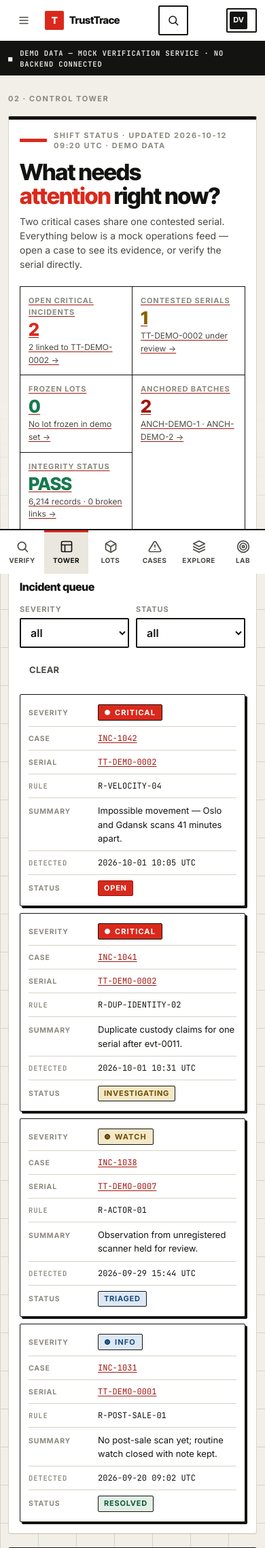
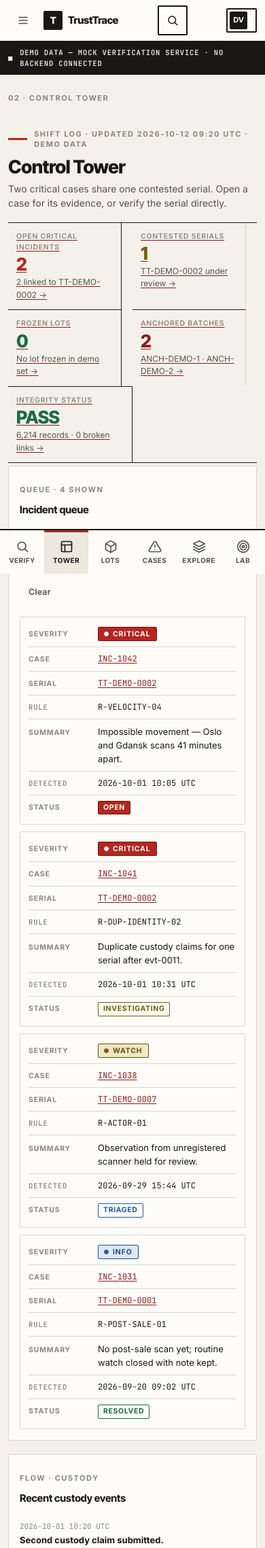
Before and after one commit to Ritesh1827/aletheia, a FastAPI app: page /overview in a window 390 px wide. Shown: the top 2277 px of the page at 68% size. Run offline with FastAPI, Linux system fonts and the light colour scheme; some libraries are stand-ins or nearby versions.

Commit message:
TrustTrace: Editorial Industrial refinement + Access Control foundation
Visual refinement (Editorial Industrial + Forensic Evidence Archive):
- Warmer ivory/paper tokens, ink surfaces, restrained vermilion accent.
- Flat shell: blueprint grid removed, 1px rules, ink brand mark.
- Components: quiet buttons, compact badges, archive decision cards,
  ruled check ledger, open findings, thin timelines, archive heroes,
  open tables and metric ledgers, forensic scenario/blast cards,
  scanner modal with aligned close control.
- Page heroes rewritten as archive entries; mobile layer aligned.

Access Control foundation (demo session, mock-first):
- Role/permission models: verifier, operator, investigator, admin.
- Demo session service with allow/deny audit trail.

Co-authored-by: CommandCodeBot <noreply@commandcode.ai>

```diff
--- a/static/css/base.css
+++ b/static/css/base.css
@@ -5,24 +5,12 @@
 body {
   margin: 0;
   background: var(--canvas);
-  background-image:
-    linear-gradient(var(--line) 1px, transparent 1px),
-    linear-gradient(90deg, var(--line) 1px, transparent 1px);
-  background-size: 56px 56px;
   color: var(--text-primary);
   font-family: var(--font-sans);
   font-size: 14px;
   line-height: 1.55;
   -webkit-font-smoothing: antialiased;
   text-rendering: optimizeLegibility;
-}
-body::before {
-  content: "";
-  position: fixed;
-  inset: 0;
-  background: linear-gradient(var(--canvas) 70%, transparent);
-  pointer-events: none;
-  z-index: 0;
 }
 .shell, .toast-slot { position: relative; z-index: 1; }
 
@@ -56,7 +44,7 @@
 
 .sidebar {
   background: var(--surface-1);
-  border-right: 2px solid var(--line-strong);
+  border-right: 1px solid var(--line-strong);
   display: flex;
   flex-direction: column;
   position: sticky;
@@ -68,27 +56,27 @@
 .brand {
   display: flex;
   align-items: center;
-  gap: 12px;
-  padding: 15px 16px;
-  border-bottom: 2px solid var(--line-strong);
+  gap: 11px;
+  padding: 15px 16px 14px;
+  border-bottom: 1px solid var(--line-strong);
 }
 .brand-mark {
-  width: 34px;
-  height: 34px;
+  width: 30px;
+  height: 30px;
   border-radius: 2px;
   display: grid;
   place-items: center;
-  background: var(--accent);
+  background: var(--line-strong);
   color: var(--accent-ink);
   font-family: var(--font-display);
   font-weight: 800;
-  font-size: 17px;
+  font-size: 15px;
   letter-spacing: -0.03em;
   flex: none;
 }
 .brand-stack { display: flex; flex-direction: column; }
-.brand-name { font-family: var(--font-display); font-weight: 800; font-size: 16px; line-height: 20px; letter-spacing: -0.02em; }
-.brand-sub { color: var(--text-muted); font-size: 10.5px; line-height: 14px; font-weight: 700; text-transform: uppercase; letter-spacing: 0.12em; }
+.brand-name { font-family: var(--font-display); font-weight: 800; font-size: 15px; line-height: 19px; letter-spacing: -0.02em; }
+.brand-sub { color: var(--text-muted); font-size: 10px; line-height: 14px; font-weight: 600; text-transform: uppercase; letter-spacing: 0.14em; }
 
 .nav { padding: 12px 10px; display: flex; flex-direction: column; gap: 2px; flex: 1; overflow-y: auto; }
 .nav-group { margin: 14px 8px 5px; }
@@ -107,10 +95,9 @@
 }
 .nav-item svg { width: 16px; height: 16px; flex: none; }
 .nav-item.active {
-  background: var(--surface-1);
+  background: var(--surface-2);
   color: var(--text-primary);
   border-left-color: var(--accent);
-  box-shadow: var(--shadow-1);
 }
 .nav-item.active svg { color: var(--accent); }
 .nav-item.disabled { color: var(--text-muted); cursor: not-allowed; }
@@ -127,10 +114,10 @@
   text-transform: uppercase;
 }
 .sidebar-foot {
-  border-top: 2px solid var(--line-strong);
-  padding: 12px 16px;
+  border-top: 1px solid var(--line);
+  padding: 11px 16px;
   color: var(--text-muted);
-  font-size: 12px;
+  font-size: 11.5px;
   display: flex;
   align-items: center;
   gap: 8px;
@@ -143,10 +130,10 @@
   height: var(--topbar-h);
   display: flex;
   align-items: center;
-  gap: 14px;
+  gap: 12px;
   padding: 0 24px;
   background: var(--surface-1);
-  border-bottom: 2px solid var(--line-strong);
+  border-bottom: 1px solid var(--line-strong);
   position: sticky;
   top: 0;
   z-index: 20;
@@ -237,13 +224,12 @@
 .panel {
   background: var(--surface-1);
   border: 1px solid var(--line);
-  border-top: 3px solid var(--line-strong);
   border-radius: var(--radius-panel);
-  padding: 22px 24px;
-  box-shadow: var(--shadow-1);
+  padding: 20px 22px;
 }
+.panel.ruled { border-top: 2px solid var(--line-strong); }
 .detail-main .panel, .hero { scroll-margin-top: 90px; }
-.panel h3 { font-family: var(--font-display); font-size: 16px; line-height: 22px; font-weight: 750; letter-spacing: -0.01em; margin: 0 0 4px; }
+.panel h3 { font-family: var(--font-display); font-size: 15px; line-height: 21px; font-weight: 700; letter-spacing: -0.005em; margin: 0 0 4px; }
 .panel .hint { color: var(--text-muted); font-size: 12.5px; line-height: 19px; margin: 0 0 8px; }
 
 .crumbs { display: flex; gap: 8px; align-items: center; color: var(--text-muted); font-size: 12.5px; font-weight: 600; margin-bottom: 14px; }
@@ -252,16 +238,15 @@
 .footer-note { color: var(--text-muted); font-size: 12px; margin-top: 28px; line-height: 19px; border-top: 1px solid var(--line); padding-top: 14px; }
 
 .alert {
-  border: 1px solid var(--line-strong);
-  border-left-width: 5px;
+  border: 1px solid var(--line);
+  border-left-width: 3px;
   border-radius: 2px;
   background: var(--surface-1);
-  padding: 13px 15px;
+  padding: 12px 14px;
   margin: 0 0 14px;
   display: flex;
   gap: 11px;
   align-items: flex-start;
-  box-shadow: var(--shadow-1);
 }
 .alert svg { flex: none; width: 17px; height: 17px; margin-top: 1px; }
 .alert.error { border-left-color: var(--signal-critical); }
--- a/static/css/components.css
+++ b/static/css/components.css
@@ -4,15 +4,14 @@
   align-items: center;
   justify-content: center;
   gap: 8px;
-  min-height: 40px;
-  font-size: 13px;
+  min-height: 38px;
+  font-size: 12.5px;
   line-height: 18px;
-  font-weight: 700;
-  letter-spacing: 0.02em;
-  text-transform: uppercase;
+  font-weight: 600;
+  letter-spacing: 0.01em;
   border-radius: var(--radius-control);
-  border: 2px solid var(--line-strong);
-  padding: 8px 18px;
+  border: 1px solid var(--line-strong);
+  padding: 7px 15px;
   cursor: pointer;
   font-family: var(--font-sans);
   white-space: nowrap;
@@ -59,64 +55,64 @@
 .badge {
   display: inline-flex;
   align-items: center;
-  gap: 7px;
-  font-size: 11px;
+  gap: 6px;
+  font-size: 10.5px;
   font-weight: 700;
-  line-height: 16px;
-  letter-spacing: 0.1em;
+  line-height: 15px;
+  letter-spacing: 0.08em;
   text-transform: uppercase;
-  border: 1.5px solid var(--line-strong);
+  border: 1px solid var(--line-strong);
   border-radius: 2px;
-  padding: 3px 9px;
+  padding: 2px 8px;
   background: var(--surface-1);
   white-space: nowrap;
 }
-.badge .dot { width: 8px; height: 8px; border-radius: 50%; flex: none; border: 1px solid var(--line-strong); }
-.badge.good { background: #e3efe6; color: #0f5a37; }
-.badge.good .dot { background: var(--signal-good); }
-.badge.watch { background: #f4e8c8; color: #6d4c00; }
-.badge.watch .dot { background: var(--signal-watch); }
-.badge.critical { background: var(--accent); color: #fff; }
+.badge .dot { width: 7px; height: 7px; border-radius: 50%; flex: none; border: 1px solid var(--line-strong); }
+.badge.good { background: #e4ece4; color: #175c39; border-color: #175c39; }
+.badge.good .dot { background: var(--signal-good); border-color: var(--signal-good); }
+.badge.watch { background: #f0e6c8; color: #635204; border-color: #635204; }
+.badge.watch .dot { background: var(--signal-watch); border-color: var(--signal-watch); }
+.badge.critical { background: var(--accent); border-color: var(--accent-pressed); color: #fff; }
 .badge.critical .dot { background: #fff; border-color: #fff; }
-.badge.info { background: #dde8f4; color: #174a7d; }
-.badge.info .dot { background: var(--signal-info); }
-.badge.neutral { color: var(--text-secondary); }
-.badge.neutral .dot { background: var(--text-muted); }
+.badge.info { background: #dfe7f0; color: #1c4e7d; border-color: #1c4e7d; }
+.badge.info .dot { background: var(--signal-info); border-color: var(--signal-info); }
+.badge.neutral { color: var(--text-secondary); border-color: var(--line); }
+.badge.neutral .dot { background: var(--text-muted); border-color: var(--text-muted); }
 
 .decision {
-  border: 2px solid var(--line-strong);
+  border: 1px solid var(--line-strong);
   border-radius: var(--radius-panel);
   background: var(--surface-1);
-  box-shadow: 5px 5px 0 var(--line-strong);
   margin-bottom: 20px;
   overflow: hidden;
 }
-.decision-band { height: 6px; background: var(--signal-info); }
+.decision-band { height: 3px; background: var(--signal-info); }
 .decision.good .decision-band { background: var(--signal-good); }
 .decision.watch .decision-band { background: var(--signal-watch); }
 .decision.critical .decision-band { background: var(--accent); }
+.decision.neutral .decision-band { background: var(--line-strong); }
 .decision-body {
   display: grid;
-  grid-template-columns: 96px 1fr;
-  gap: 24px;
-  padding: 22px 24px;
+  grid-template-columns: 88px 1fr;
+  gap: 20px;
+  padding: 20px 22px;
 }
 .decision-index {
-  font-family: var(--font-display);
-  font-weight: 800;
-  font-size: 44px;
+  font-family: var(--font-archive);
+  font-style: italic;
+  font-weight: 400;
+  font-size: 30px;
   line-height: 1;
-  letter-spacing: -0.04em;
-  color: var(--surface-3);
+  color: var(--text-muted);
 }
-.decision.critical .decision-index { color: var(--accent); }
+.decision.critical .decision-index { color: var(--accent); font-style: normal; font-family: var(--font-display); font-weight: 800; }
 .decision-code {
   font-family: var(--font-display);
-  font-size: 30px;
+  font-size: 24px;
   font-weight: 800;
-  letter-spacing: -0.02em;
-  line-height: 34px;
-  margin: 10px 0 2px;
+  letter-spacing: -0.015em;
+  line-height: 29px;
+  margin: 8px 0 2px;
 }
 .decision-label { color: var(--text-secondary); font-size: 13px; font-weight: 600; }
 .decision-expl { margin: 12px 0 0; color: var(--text-secondary); font-size: 14px; line-height: 22px; max-width: 70ch; }
@@ -296,22 +295,23 @@
 .field input::placeholder { color: var(--text-muted); font-family: var(--font-sans); }
 .field .error { color: var(--signal-critical); font-size: 12px; font-weight: 600; margin-top: 6px; }
 
-.hero { padding: 32px 32px 28px; border-top-width: 5px; }
+.hero { padding: 24px 24px 22px; }
+.hero.archive { padding: 20px 0 4px; background: transparent; border: 0; }
 .hero .kicker { display: flex; align-items: center; gap: 10px; }
-.hero .rule-accent { width: 40px; height: 5px; background: var(--accent); flex: none; }
-.hero h1 { font-family: var(--font-display); font-size: 44px; line-height: 44px; font-weight: 800; letter-spacing: -0.03em; margin: 14px 0 8px; text-wrap: balance; max-width: 16ch; }
-.hero h1 em { font-style: normal; color: var(--accent); }
-.hero .lede { color: var(--text-secondary); font-size: 15px; line-height: 23px; margin: 0 0 22px; max-width: 62ch; }
+.hero .rule-accent { width: 28px; height: 3px; background: var(--accent); flex: none; }
+.hero h1 { font-family: var(--font-display); font-size: 27px; line-height: 32px; font-weight: 800; letter-spacing: -0.02em; margin: 10px 0 6px; text-wrap: balance; max-width: 22ch; }
+.hero h1 em { font-style: normal; }
+.hero h1 em.mark { color: var(--accent); }
+.hero .lede { color: var(--text-secondary); font-size: 13.5px; line-height: 21px; margin: 0 0 18px; max-width: 68ch; }
 .cmd-search {
   display: flex;
   align-items: center;
   gap: 10px;
   background: var(--surface-1);
-  border: 2px solid var(--line-strong);
+  border: 1px solid var(--line-strong);
   border-radius: 2px;
-  padding: 6px 6px 6px 14px;
+  padding: 5px 5px 5px 12px;
   max-width: 640px;
-  box-shadow: 5px 5px 0 var(--line-strong);
 }
 .cmd-search svg { width: 17px; height: 17px; color: var(--text-muted); flex: none; }
 .cmd-search input {
@@ -367,12 +367,12 @@
 .rail .action-row { flex-direction: column; align-items: stretch; margin-top: 0; }
 .rail .action-row .btn { justify-content: center; }
 
-.metric-grid { display: grid; grid-template-columns: repeat(auto-fit, minmax(180px, 1fr)); gap: 0; margin-top: 20px; border: 1.5px solid var(--line-strong); }
-.metric { display: flex; flex-direction: column; gap: 2px; padding: 14px 16px; border-left: 1.5px solid var(--line-strong); background: var(--surface-1); }
-.metric:first-child { border-left: 0; }
-.metric:hover { background: var(--surface-2); }
-.metric-label { font-size: 11px; font-weight: 700; text-transform: uppercase; letter-spacing: 0.08em; color: var(--text-muted); }
-.metric-value { font-family: var(--font-display); font-size: 34px; font-weight: 800; letter-spacing: -0.02em; line-height: 38px; }
+.metric-grid { display: grid; grid-template-columns: repeat(auto-fit, minmax(180px, 1fr)); gap: 0; margin-top: 18px; border-top: 1px solid var(--line-strong); border-bottom: 1px solid var(--line-strong); }
+.metric { display: flex; flex-direction: column; gap: 2px; padding: 12px 16px 12px 0; margin-right: 16px; border-left: 0; border-right: 1px solid var(--line); background: transparent; }
+.metric:last-child { border-right: 0; margin-right: 0; }
+.metric:hover { background: transparent; }
+.metric-label { font-size: 10.5px; font-weight: 600; text-transform: uppercase; letter-spacing: 0.07em; color: var(--text-muted); }
+.metric-value { font-family: var(--font-display); font-size: 27px; font-weight: 800; letter-spacing: -0.02em; line-height: 32px; }
 .metric-value.tone-critical { color: var(--accent); }
 .metric-value.tone-watch { color: var(--signal-watch); }
 .metric-value.tone-good { color: var(--signal-good); }
@@ -394,44 +394,44 @@
   min-height: 38px;
 }
 
-.table-wrap { overflow-x: auto; border: 1.5px solid var(--line-strong); }
+.table-wrap { overflow-x: auto; border: 0; border-top: 1px solid var(--line-strong); }
 .queue { width: 100%; border-collapse: collapse; font-size: 13px; min-width: 760px; }
 .queue th {
   text-align: left;
-  font-size: 11px;
-  font-weight: 700;
+  font-size: 10.5px;
+  font-weight: 600;
   text-transform: uppercase;
-  letter-spacing: 0.08em;
-  color: var(--text-secondary);
-  background: var(--surface-2);
-  border-bottom: 2px solid var(--line-strong);
-  padding: 9px 12px;
+  letter-spacing: 0.07em;
+  color: var(--text-muted);
+  background: transparent;
+  border-bottom: 1px solid var(--line);
+  padding: 8px 12px 8px 0;
   white-space: nowrap;
 }
-.queue td { padding: 11px 12px; border-bottom: 1px solid var(--line); vertical-align: top; }
+.queue td { padding: 10px 12px 10px 0; border-bottom: 1px solid var(--line-soft); vertical-align: top; }
 .queue tbody tr:hover { background: var(--surface-2); }
 .queue tbody tr:last-child td { border-bottom: 0; }
 
 .stat-pill {
   display: inline-block;
-  font-size: 11px;
+  font-size: 10.5px;
   font-weight: 700;
   text-transform: uppercase;
-  letter-spacing: 0.07em;
-  border: 1.5px solid var(--line-strong);
+  letter-spacing: 0.06em;
+  border: 1px solid var(--line);
   border-radius: 2px;
-  padding: 2px 8px;
+  padding: 1px 7px;
   white-space: nowrap;
-  background: var(--surface-1);
+  background: transparent;
   color: var(--text-secondary);
 }
 .stat-pill.s-open { background: var(--accent); border-color: var(--accent-pressed); color: #fff; }
-.stat-pill.s-investigating { background: #f4e8c8; color: #6d4c00; }
-.stat-pill.s-triaged { background: #dde8f4; color: #174a7d; }
-.stat-pill.s-resolved { background: #e3efe6; color: #0f5a37; }
-.stat-pill.i-pass { background: #e3efe6; color: #0f5a37; }
-.stat-pill.i-fail { background: var(--accent); color: #fff; }
-.stat-pill.i-not-checked, .stat-pill.i-stale { background: var(--surface-2); color: var(--text-secondary); }
+.stat-pill.s-investigating { background: transparent; border-color: var(--signal-watch); color: var(--signal-watch); }
+.stat-pill.s-triaged { background: transparent; border-color: var(--signal-info); color: var(--signal-info); }
+.stat-pill.s-resolved { background: transparent; border-color: var(--signal-good); color: var(--signal-good); }
+.stat-pill.i-pass { background: transparent; border-color: var(--signal-good); color: var(--signal-good); }
+.stat-pill.i-fail { background: var(--accent); border-color: var(--accent-pressed); color: #fff; }
+.stat-pill.i-not-checked, .stat-pill.i-stale { background: transparent; color: var(--text-muted); }
 
 .tower-grid { display: grid; grid-template-columns: 1fr 1fr; gap: 20px; margin-top: 20px; }
 .mini-feed { list-style: none; margin: 12px 0 0; padding: 0; }
--- a/static/css/mobile.css
+++ b/static/css/mobile.css
@@ -96,12 +96,12 @@
   .mono, .decision-code, .crumbs .mono, h3.mono { overflow-wrap: anywhere; word-break: break-word; }
 
   /* hero */
-  .hero { padding: 20px 16px 18px; }
-  .hero h1 { font-size: clamp(26px, 8.5vw, 34px); line-height: 1.08; max-width: 100%; }
+  .hero { padding: 18px 0 14px; }
+  .hero h1 { font-size: clamp(22px, 7vw, 27px); line-height: 1.15; max-width: 100%; }
   .hero .lede { font-size: 14px; line-height: 21px; }
   .cmd-search {
-    flex-wrap: wrap; padding: 8px;
-    gap: 8px; box-shadow: 4px 4px 0 var(--line-strong);
+    flex-wrap: wrap; padding: 6px;
+    gap: 8px;
   }
   .cmd-search svg { margin-left: 6px; }
   .cmd-search input { flex: 1 1 100%; min-height: 44px; font-size: 16px; padding: 8px 6px; }
@@ -177,8 +177,8 @@
   table.queue tbody { display: grid; gap: 10px; }
   table.queue tbody tr {
     background: var(--surface-1);
-    border: 1.5px solid var(--line-strong); border-radius: 2px;
-    padding: 6px 12px; box-shadow: 3px 3px 0 var(--line-strong);
+    border: 1px solid var(--line); border-radius: 2px;
+    padding: 6px 12px;
   }
   table.queue tbody tr:hover { background: var(--surface-1); }
   table.queue td { border: 0; padding: 8px 0; display: flex; gap: 10px; align-items: baseline; }
--- a/static/css/tokens.css
+++ b/static/css/tokens.css
@@ -1,34 +1,36 @@
 :root {
-  --canvas: #f2efe9;
-  --surface-1: #ffffff;
-  --surface-2: #eae7de;
-  --surface-3: #dfdcd1;
-  --surface-4: #d3cfc2;
-  --line: #d6d2c6;
-  --line-strong: #131311;
-  --text-primary: #131311;
-  --text-secondary: #4a4842;
-  --text-muted: #8b887d;
-  --accent: #da291c;
-  --accent-hover: #b91f14;
-  --accent-pressed: #8f170f;
-  --accent-pale: #a3160d;
-  --accent-ink: #ffffff;
-  --accent-wash: rgba(218, 41, 28, 0.07);
-  --signal-good: #18794e;
-  --signal-watch: #8a6100;
-  --signal-critical: #c81e1e;
-  --signal-info: #1d64b0;
+  --canvas: #f4f1ea;
+  --surface-1: #fdfcf9;
+  --surface-2: #ece8dd;
+  --surface-3: #e0dbcc;
+  --surface-4: #d2ccb9;
+  --line: #ddd6c4;
+  --line-soft: #e7e1d2;
+  --line-strong: #1a1815;
+  --text-primary: #1a1815;
+  --text-secondary: #57534a;
+  --text-muted: #8d8778;
+  --accent: #b3271e;
+  --accent-hover: #931b14;
+  --accent-pressed: #741410;
+  --accent-pale: #8c1d15;
+  --accent-ink: #fdfcf9;
+  --accent-wash: rgba(179, 39, 30, 0.06);
+  --signal-good: #1c6b45;
+  --signal-watch: #7a5b00;
+  --signal-critical: #b3271e;
+  --signal-info: #205d99;
   --font-sans: "Inter", system-ui, -apple-system, "Segoe UI", sans-serif;
   --font-display: "Inter Tight", "Inter", system-ui, sans-serif;
   --font-mono: "JetBrains Mono", ui-monospace, SFMono-Regular, Menlo, monospace;
-  --radius-panel: 3px;
+  --font-archive: Georgia, "Times New Roman", serif;
+  --radius-panel: 2px;
   --radius-control: 2px;
   --sidebar-w: 248px;
   --topbar-h: 60px;
   --ease-out: cubic-bezier(0.2, 0, 0, 1);
-  --shadow-1: 0 1px 0 rgba(19, 19, 17, 0.08);
-  --shadow-2: 0 16px 30px -20px rgba(19, 19, 17, 0.35);
+  --shadow-1: 0 1px 0 rgba(26, 24, 21, 0.1);
+  --shadow-2: 0 14px 26px -20px rgba(26, 24, 21, 0.4);
   --motion-fast: 150ms var(--ease-out);
   --motion-med: 250ms var(--ease-out);
 }
--- a/static/js/verify_scan.js
+++ b/static/js/verify_scan.js
@@ -14,6 +14,7 @@
     var stopBtn = $("scan-stop");
     var useBtn = $("scan-use");
     var closeBtn = $("scan-close");
+    var closeX = $("scan-close-x");
     var statusEl = $("scan-status");
     var decodedBox = $("scan-decoded");
     var decodedValue = $("scan-decoded-value");
@@ -146,6 +147,7 @@
 
     openBtn.addEventListener("click", showModal);
     closeBtn.addEventListener("click", hideModal);
+    if (closeX) closeX.addEventListener("click", hideModal);
     startBtn.addEventListener("click", startCamera);
     stopBtn.addEventListener("click", function () { stopCamera(false); });
     useBtn.addEventListener("click", useDecoded);
--- a/templates/pages/explorer.html
+++ b/templates/pages/explorer.html
@@ -17,10 +17,10 @@
 </div>
 {% else %}
 
-<section class="panel hero reveal reveal-1" aria-label="Provenance Explorer">
+<section class="panel hero archive reveal reveal-1" aria-label="Provenance Explorer">
   <div class="kicker">
     <span class="rule-accent" aria-hidden="true"></span>
-    <span class="eyebrow">Supply-chain evidence · demo data</span>
+    <span class="eyebrow">Evidence archive · supply-chain anchors · demo data</span>
   </div>
   <h1>Provenance Explorer</h1>
   <p class="lede">Inspect anchored supply-chain evidence, not token prices.</p>
--- a/templates/pages/explorer_search.html
+++ b/templates/pages/explorer_search.html
@@ -5,12 +5,12 @@
   <a href="/explorer">04 · Explorer</a><span aria-hidden="true">/</span><span>search</span>
 </nav>
 
-<section class="panel hero reveal reveal-1" aria-label="Explorer search">
+<section class="panel hero archive reveal reveal-1" aria-label="Explorer search">
   <div class="kicker">
     <span class="rule-accent" aria-hidden="true"></span>
-    <span class="eyebrow">Search · demo index</span>
+    <span class="eyebrow">Archive query · demo index</span>
   </div>
-  <h1>Search the <em>anchor index</em></h1>
+  <h1>Search the anchor index</h1>
   <p class="lede">Block height or hash, transaction hash, Merkle root, lot ID, serial, or actor address.</p>
   <form action="/explorer/search" method="get" x-data="{ value: '{{ q | e }}', busy: false }" @submit="busy = true">
     <div class="cmd-search">
--- a/templates/pages/overview.html
+++ b/templates/pages/overview.html
@@ -17,13 +17,13 @@
 </div>
 {% else %}
 
-<section class="panel hero reveal reveal-1" aria-label="Tower status">
+<section class="panel hero archive reveal reveal-1" aria-label="Tower status">
   <div class="kicker">
     <span class="rule-accent" aria-hidden="true"></span>
-    <span class="eyebrow">Shift status · updated {{ data.updated_at }} · demo data</span>
+    <span class="eyebrow">Shift log · updated {{ data.updated_at }} · demo data</span>
   </div>
-  <h1>What needs <em>attention</em> right now?</h1>
-  <p class="lede">Two critical cases share one contested serial. Everything below is a mock operations feed — open a case to see its evidence, or verify the serial directly.</p>
+  <h1>Control Tower</h1>
+  <p class="lede">Two critical cases share one contested serial. Open a case for its evidence, or verify the serial directly.</p>
   <div class="metric-grid">
     {% for m in data.metrics %}
     <a class="metric" href="{{ m.link }}">
--- a/templates/pages/redteam_result.html
+++ b/templates/pages/redteam_result.html
@@ -5,10 +5,10 @@
   <a href="/red-team">05 · Red-Team Lab</a><span aria-hidden="true">/</span><span class="mono">{{ meta.id }}</span>
 </nav>
 
-<section class="panel hero reveal reveal-1" aria-label="{{ meta.name }}">
+<section class="panel hero archive reveal reveal-1" aria-label="{{ meta.name }}">
   <div class="kicker">
     <span class="rule-accent" aria-hidden="true"></span>
-    <span class="eyebrow">Scenario · {{ meta.detector }} · demo data</span>
+    <span class="eyebrow">Finding file · {{ meta.id }} · {{ meta.detector }} · demo data</span>
   </div>
   <h1>{{ meta.name }}</h1>
   <p class="lede">{{ meta.objective }}</p>
```
Also changed, not shown: other parts of static/css/components.css (+91 -75 lines), app/models/access.py (added, +64 -0 lines), app/services/deps.py (+18 -1 lines), app/services/mock_access.py (added, +168 -0 lines), templates/pages/lots.html (+4 -4 lines), templates/pages/redteam.html (+5 -5 lines), templates/pages/verify_search.html (+10 -7 lines).
